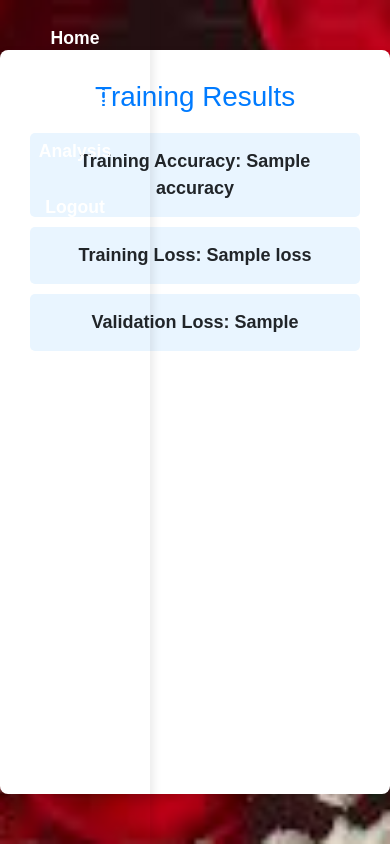
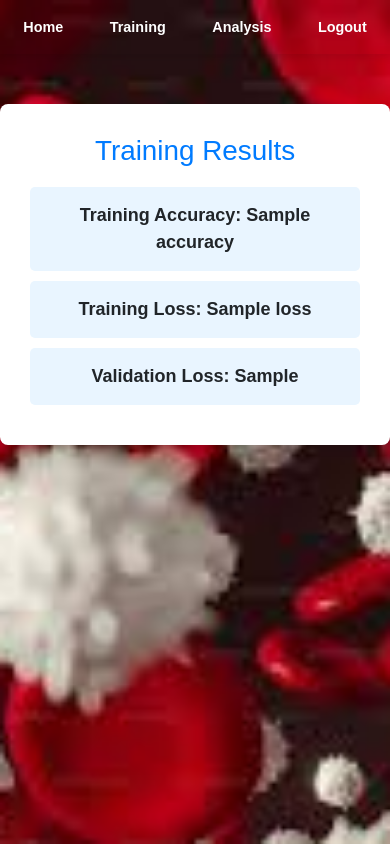
Before and after one commit to pallapothukavya/multiclass_classification_of_whitebloodcells, a Django app: template templates/users/training.html in a window 390 px wide. Run offline with Django 4.2, Linux system fonts and the light colour scheme; the template is opened without the code that fills it: most values are stand-ins (such as "Sample title", 1, 10 or a date in 2020).

Commit message:
Fix mobile upload and cloud deployment preparation

```diff
--- a/WBC_Classification/settings.py
+++ b/WBC_Classification/settings.py
@@ -38,6 +38,7 @@ INSTALLED_APPS = [
 MIDDLEWARE = [
     'corsheaders.middleware.CorsMiddleware', # MUST be first
     'django.middleware.security.SecurityMiddleware',
+    'whitenoise.middleware.WhiteNoiseMiddleware',
     'django.contrib.sessions.middleware.SessionMiddleware',
     'django.middleware.common.CommonMiddleware',
 
@@ -88,6 +89,7 @@ STATIC_URL = '/static/'
 STATICFILES_DIRS = [
     BASE_DIR / "static",
 ]
+STATIC_ROOT = BASE_DIR / "staticfiles"
 
 # ================= MEDIA =================
 MEDIA_URL = '/media/'
--- a/templates/users/userbase.html
+++ b/templates/users/userbase.html
@@ -82,13 +82,41 @@
 
         /* Main Content Section */
         main {
-            margin-left: 250px; /* Adjusted for sidebar */
+            margin-left: 170px; /* Sidebar width (150px) + margin */
             flex: 1;
-            padding: 300px;
+            padding: 20px;
+            min-height: 100vh;
+        }
 
-            margin: 20px;
-            border-radius: 10px;
-            box-shadow: 0 4px 8px rgba(0, 0, 0, 0.1);
+        /* Responsive Sidebar */
+        @media screen and (max-width: 768px) {
+            body {
+                flex-direction: column;
+            }
+            nav {
+                width: 100%;
+                height: auto;
+                position: relative;
+                flex-direction: row;
+                justify-content: space-around;
+                box-shadow: 0px 2px 10px rgba(0, 0, 0, 0.1);
+            }
+            nav ul {
+                flex-direction: row;
+                width: 100%;
+                justify-content: space-around;
+            }
+            nav ul li {
+                margin: 5px;
+            }
+            nav ul li a {
+                padding: 8px 12px;
+                font-size: 0.9rem;
+            }
+            main {
+                margin-left: 0;
+                padding: 10px;
+            }
         }
 
         /* Header Styling */
```
Also changed, not shown: templates/users/detection.html (+42 -29 lines), 1 other file.
